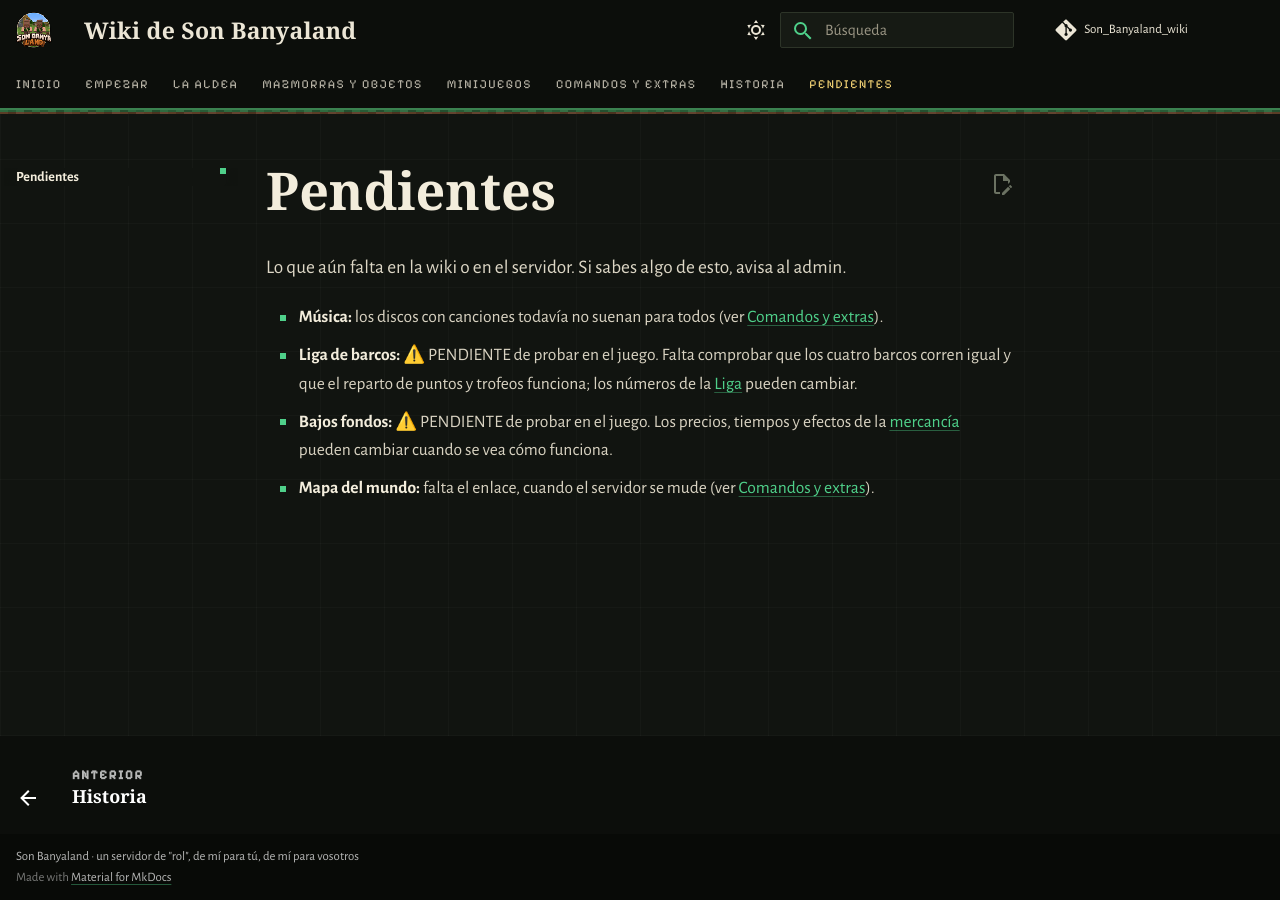
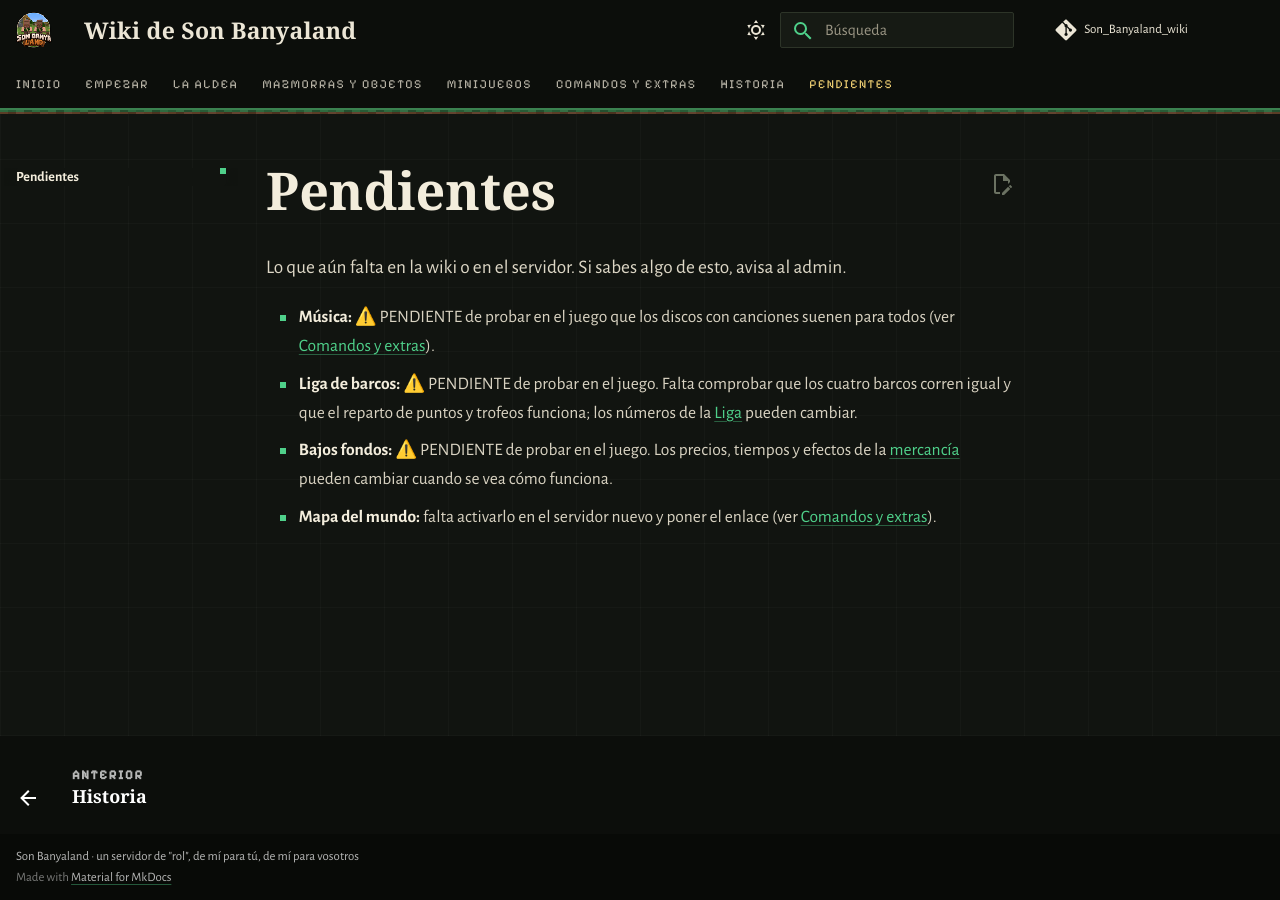
Before and after one commit to PigPilgrim/Son_Banyaland_wiki, an MkDocs documentation site: the page built from docs/pendientes.md, in a window 1280 px wide. Built offline with MkDocs 1.6.1 and Material for MkDocs 9.7.7, drawn with Linux system fonts in a browser that asks for light colours; some web fonts are replaced; comment, search, counter and statistics services are not loaded.

Commit message:
Pendientes tras la mudanza: música por probar y mapa por activar
Co-Authored-By: Claude Opus 5.5 <noreply@anthropic.com>

```diff
--- a/docs/pendientes.md
+++ b/docs/pendientes.md
@@ -2,9 +2,9 @@
 
 Lo que aún falta en la wiki o en el servidor. Si sabes algo de esto, avisa al admin.
 
-- **Música:** los discos con canciones todavía no suenan para todos (ver [Comandos y extras](plugins.md#musica-discos-con-canciones-de-verdad)).
+- **Música:** ⚠️ PENDIENTE de probar en el juego que los discos con canciones suenen para todos (ver [Comandos y extras](plugins.md#musica-discos-con-canciones-de-verdad)).
 - **Liga de barcos:** ⚠️ PENDIENTE de probar en el juego. Falta comprobar que los cuatro barcos corren igual y que el
   reparto de puntos y trofeos funciona; los números de la [Liga](minijuegos.md#la-liga) pueden cambiar.
 - **Bajos fondos:** ⚠️ PENDIENTE de probar en el juego. Los precios, tiempos y efectos de la [mercancía](crimen.md)
   pueden cambiar cuando se vea cómo funciona.
-- **Mapa del mundo:** falta el enlace, cuando el servidor se mude (ver [Comandos y extras](plugins.md#mapa-del-mundo)).
+- **Mapa del mundo:** falta activarlo en el servidor nuevo y poner el enlace (ver [Comandos y extras](plugins.md#mapa-del-mundo)).
```
Also changed, not shown: docs/plugins.md (+1 -1 lines).
